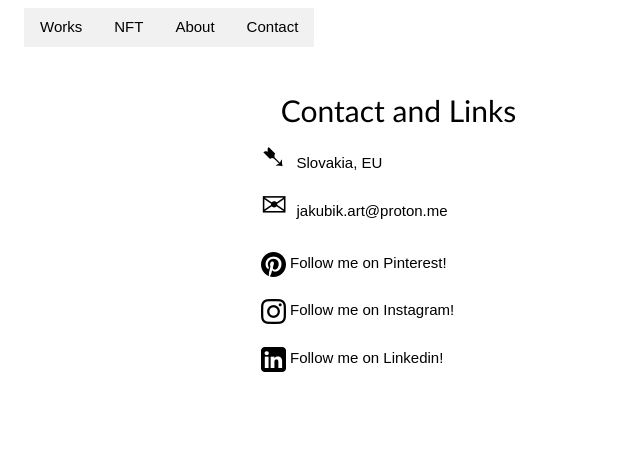
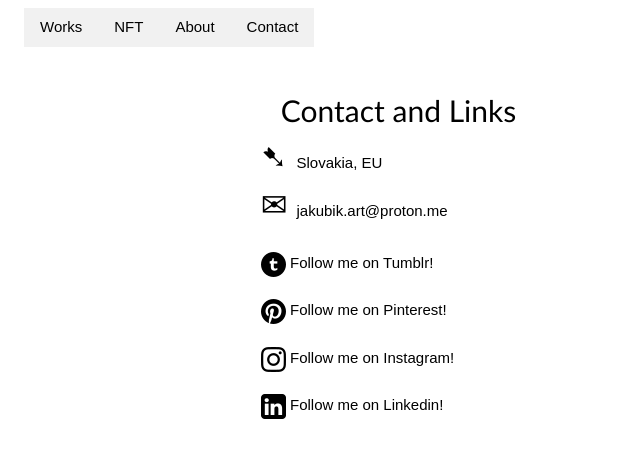
Before and after one commit to kinklure/jakubik.art, a Jekyll site: the page built from contact.html, in a window 1280 px wide. Shown: the top 458 px of the page, without its empty margins (0-640 px from the left). Built offline with Jekyll 4.4.1, drawn with Linux system fonts in a browser that asks for light colours.

Commit message:
Update contact.html

```diff
--- a/contact.html
+++ b/contact.html
@@ -12,6 +12,9 @@ layout: default
   emailE = ('jakubik.art' + '@' + emailE)
   document.write('<A href="mailto:' + emailE + '">' + emailE + '</a>')
 </script><NOSCRIPT>Email address protected by JavaScript</NOSCRIPT>
+	       <br>
+	<br>
+	    <a href="https://www.tumblr.com/kinkualize" rel="me"><img src="images/icons/tumblr.webp" /><span>  Follow me on Tumblr!</span></a>
 	    <br>
 	<br>
 	    <a href="https://pinterest.com/kinkualize" rel="me"><img src="images/icons/pinterest.webp" /><span>  Follow me on Pinterest!</span></a>
```
